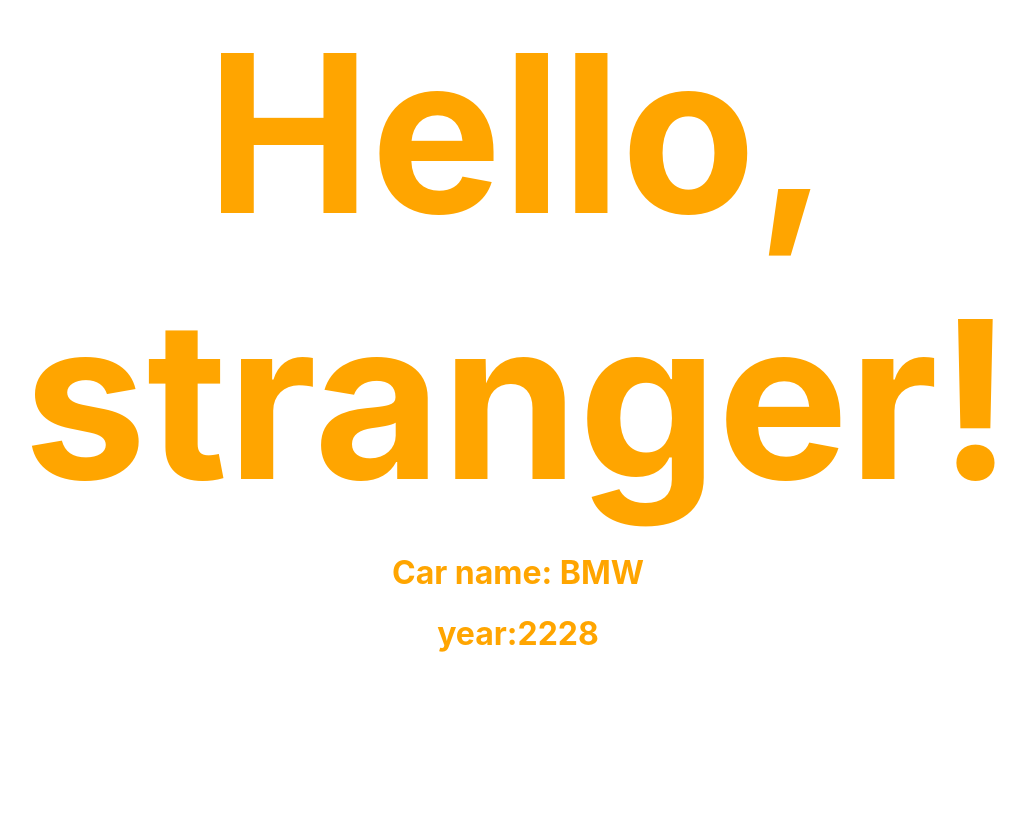
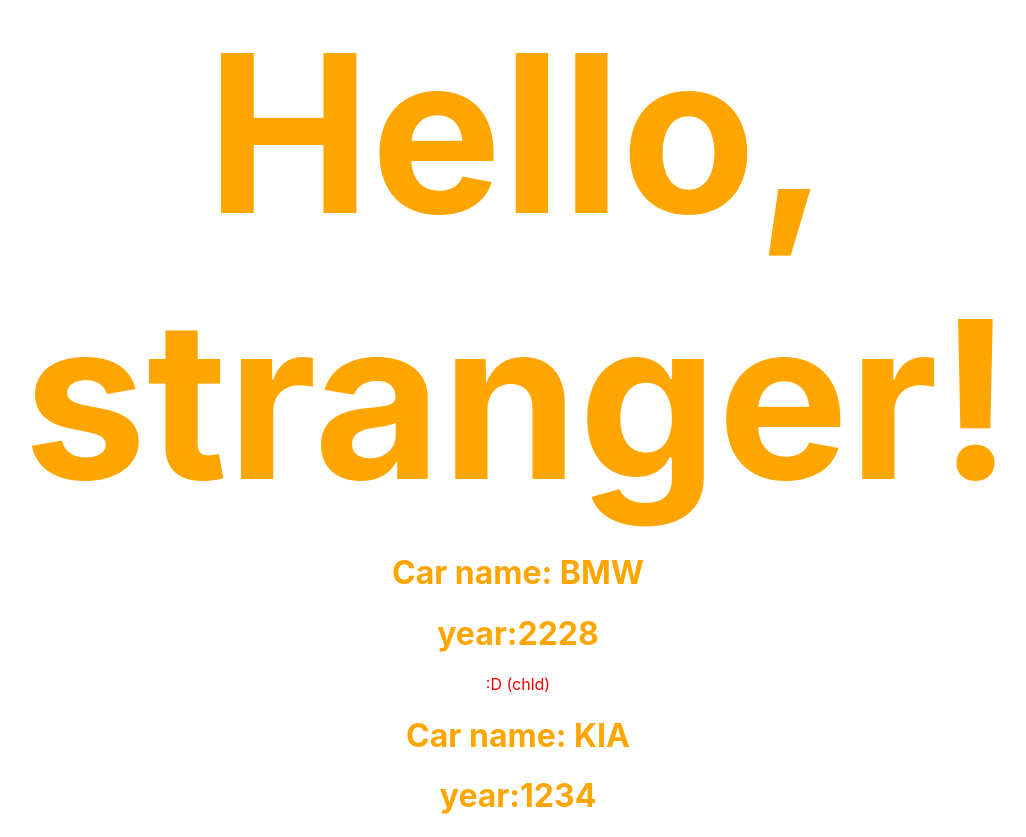
Before and after one commit to SyominAM/react, a React (Create React App) app: page / in a window 1280 px wide. Shown: the whole page, without its empty margins (122-1148 px from the left). Before the commit the page ends 800 px from the top, so only its background shows below. Built offline with nearby package versions, Linux system fonts and the light colour scheme.

Commit message:
content passing

```diff
--- a/src/App.js
+++ b/src/App.js
@@ -11,6 +11,8 @@ class App extends Component{
       <div style = {divStyle}>
         <h1  style={{fontSize: '220px',margin: 'auto'}}>Hello, stranger!</h1>
         <Car name = {'BMW'} year = {2228} />
+          <p style ={{color:'red'}}>:D (chld)</p>
+        <Car name = {'KIA'} year = {1234} />
       </div>
     );
   }
--- a/src/Car/Car.js
+++ b/src/Car/Car.js
@@ -5,5 +5,6 @@ export default (props) =>(
     <div>
         <h1>Car name: {props.name} </h1>
         <h1>year:{props.year}  </h1>
+        {props.children}
     </div>
 )
```
